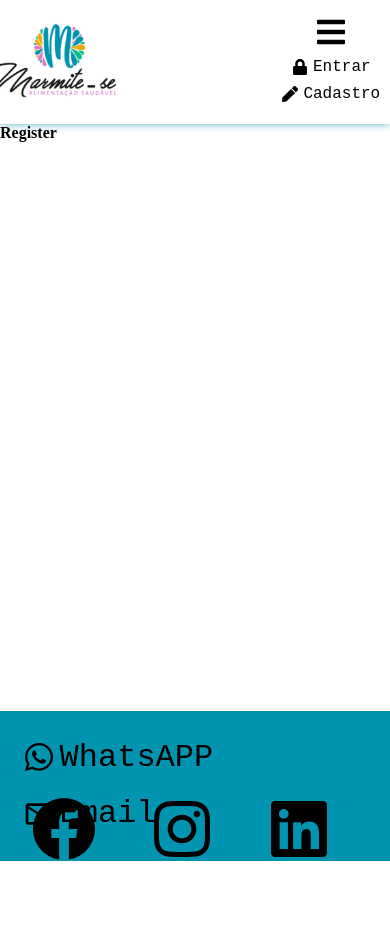
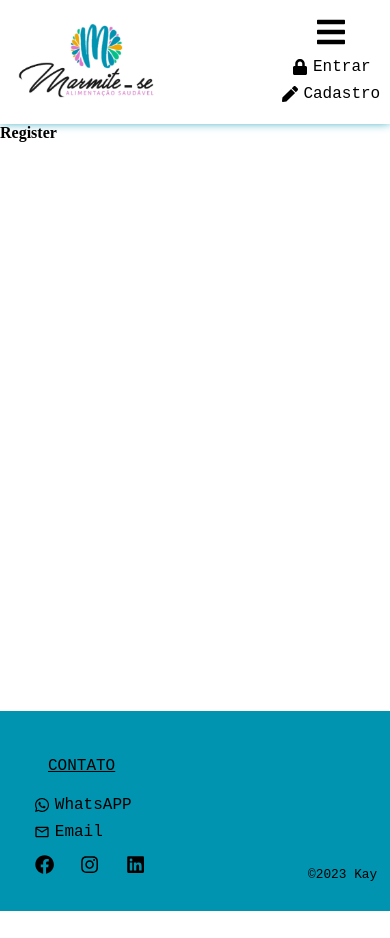
Before and after one commit to NataliaAraujo2/marmitese, a React (Create React App) app: page /register in a window 390 px wide. After the commit the page ends 911 px from the top, so only its background shows below. Built offline with nearby package versions, Linux system fonts and the light colour scheme; a web font is replaced by a local one.

Commit message:
16082023

```diff
--- a/src/components/Footer/Footer.js
+++ b/src/components/Footer/Footer.js
@@ -17,6 +17,9 @@ const Footer = () => {
       <div className={styles.contact}>
         <ul>
           <li>
+            <p>CONTATO</p>
+          </li>
+          <li>
             <Button way="/contact" Text="WhatsAPP" Icon={FaWhatsapp} />
           </li>
           <li>
@@ -33,10 +36,11 @@ const Footer = () => {
           <li>
             <Button way="/contact" Icon={FaLinkedin} />
           </li>
-
         </ul>
       </div>
-
+     <div className={styles.copyright}>
+      <p>&copy;2023 Kay</p>
+     </div>
     </footer>
   );
 };
--- a/src/components/Footer/Footer.module.css
+++ b/src/components/Footer/Footer.module.css
@@ -1,5 +1,7 @@
 .footer {
   background-color: var(--blue);
+  display: flex;
+  flex-direction: row;
 }
 
 .footer ul {
@@ -12,6 +14,11 @@
   align-items: flex-start;
 }
 
+.contact p {
+  margin-left: 1.5em;
+  text-decoration: underline;
+}
+
 .links {
   display: flex;
   flex-direction: row;
@@ -19,18 +26,19 @@
 }
 
 .links li {
-  margin-top: -2em;
-
+  margin-top: -1.5em;
+  font-size: 1.2em;
 }
 
 .copyright {
-  align-self: flex-end;
-  margin-right: -0.4em;
+  font-size: 0.8em;
+  margin-top: 10em;
+  margin-left: 82%;
 }
 
 @media (max-width: 965px) {
   .footer {
-    height: 150px;
+    height: 200px;
     width: auto;
     display: flex;
     flex-direction: row;
@@ -40,31 +48,28 @@
   }
 
   .contact {
-    font-size: 2em;
-    margin-top: 2em;
     margin-left: -1em;
   }
 
   .links ul {
     display: flex;
-    padding: 0;
-    margin-top: -3em;
     align-self: flex-start;
   }
 
   .links li {
-    font-size: 2em;
     list-style: none;
   }
 
   .links li a {
     color: var(--black);
-    padding: auto;
   }
 
   .copyright {
-    padding: 0em;
-    align-self: flex-end;
-    margin-right: 0.4em;
+    font-size: 0.8em;
+    margin-top: 10em;
+    margin-left: 0;
+    margin-right: 1em;
   }
+
+
 }
--- a/src/components/Navbar/Navbar.module.css
+++ b/src/components/Navbar/Navbar.module.css
@@ -43,7 +43,7 @@
   .brand {
     width: auto;
     height: 5em;
-    margin-left: -1.3em;
+    margin-left: 1em;
   }
 
   .mobile svg {
@@ -56,7 +56,6 @@
     justify-content: stretch;
     align-items: center;
     list-style: none;
-    margin-left: 3em;
   }
 
   .links {
--- a/src/pages/Home/Home.js
+++ b/src/pages/Home/Home.js
@@ -15,7 +15,7 @@ const Home = () => {
         <hr/>
         <Services Title="C" word="offee-Break" bg={coffee} subtitle="Apresentando Sabores Saudáveis: A Essência da Nutrição em Cada Mordida"/>
         <hr />
-        <Services Title="C" word="aldos e Sopas" bg={broths} subtitle="Apresentando Sabores Saudáveis: A Essência da Nutrição em Cada Mordida"/>
+        <Services Title="C" word="aldos" bg={broths} subtitle="Apresentando Sabores Saudáveis: A Essência da Nutrição em Cada Mordida"/>
         <hr />
         <Services Title="S" word="obremesas" bg={desserts} subtitle="Apresentando Sabores Saudáveis: A Essência da Nutrição em Cada Mordida"/>
     </div>
```
